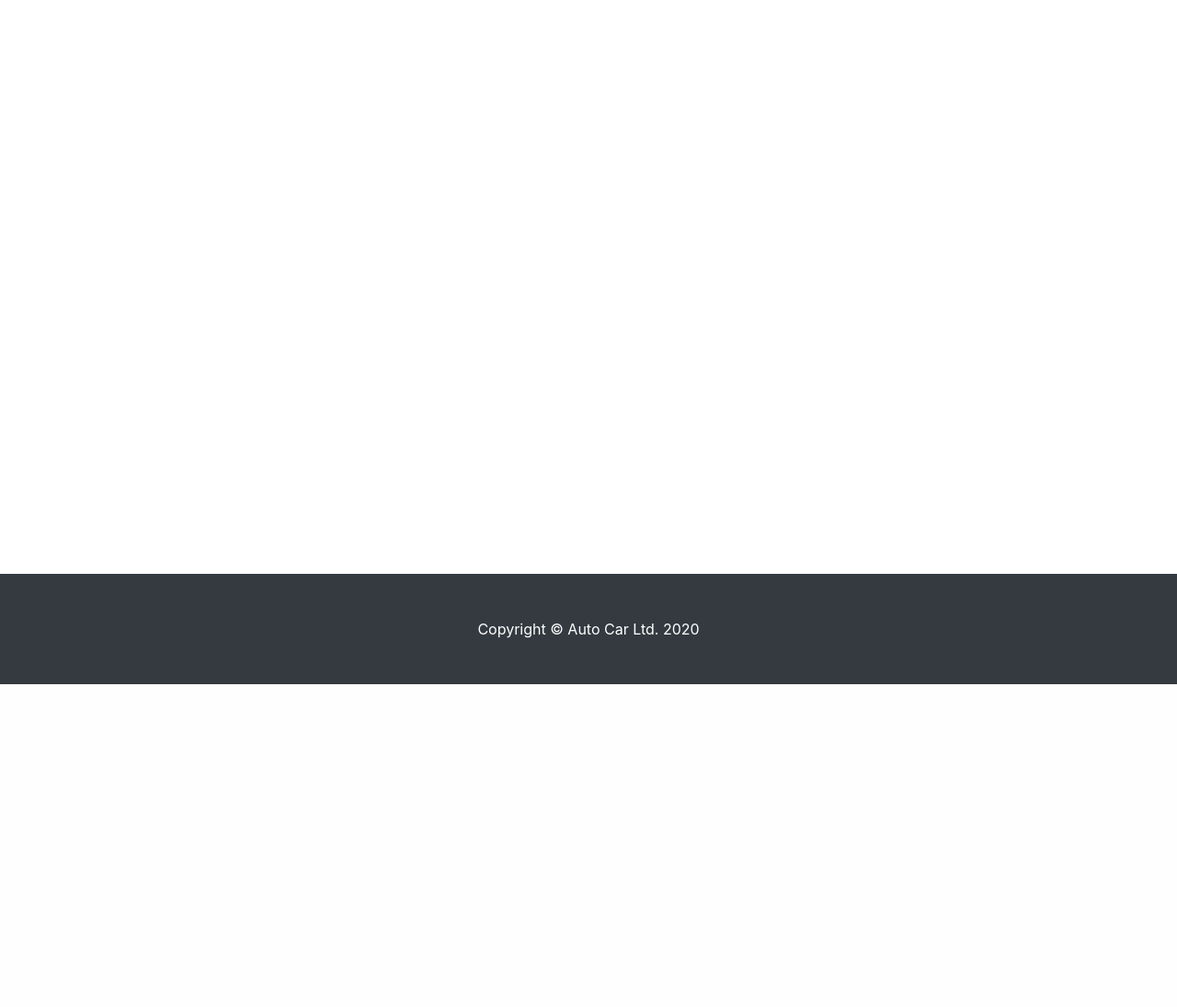
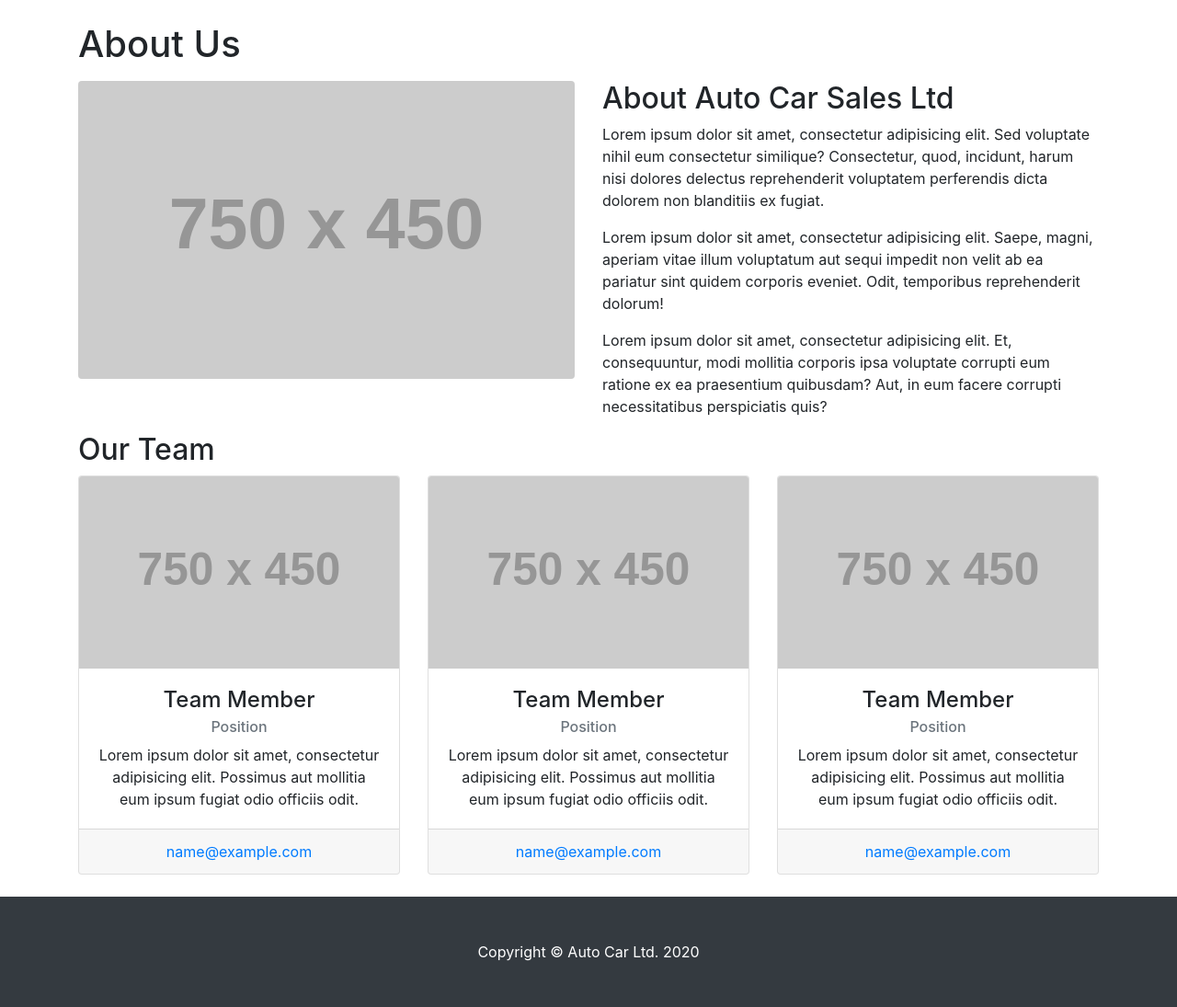
Before and after one commit to holiday526/ITP4922_lmc, a PHP site: page /?route=about in a window 1280 px wide. Shown: the part 56-1151 px from the top of the page at 92% size. Before the commit the page ends 800 px from the top, so only its background shows below. Run offline with PHP 8.4, Linux system fonts and the light colour scheme; grey boxes labelled with a size stand in for pictures from a placeholder-image service; some libraries are stand-ins or nearby versions.

Commit message:
Create aboutUs

```diff
--- a/page/aboutUs.php
+++ b/page/aboutUs.php
@@ -1,3 +1,69 @@
-<?php
+<!-- Page Content -->
+<div class="container">
 
-?>
+    <!-- Page Heading/Breadcrumbs -->
+    <h1 class="mt-4 mb-3">About Us
+    </h1>
+
+    <!-- Intro Content -->
+    <div class="row">
+        <div class="col-lg-6">
+            <img class="img-fluid rounded mb-4" src="http://placehold.it/750x450" alt="">
+        </div>
+        <div class="col-lg-6">
+            <h2>About Auto Car Sales Ltd</h2>
+            <p>Lorem ipsum dolor sit amet, consectetur adipisicing elit. Sed voluptate nihil eum consectetur similique? Consectetur, quod, incidunt, harum nisi dolores delectus reprehenderit voluptatem perferendis dicta dolorem non blanditiis ex fugiat.</p>
+            <p>Lorem ipsum dolor sit amet, consectetur adipisicing elit. Saepe, magni, aperiam vitae illum voluptatum aut sequi impedit non velit ab ea pariatur sint quidem corporis eveniet. Odit, temporibus reprehenderit dolorum!</p>
+            <p>Lorem ipsum dolor sit amet, consectetur adipisicing elit. Et, consequuntur, modi mollitia corporis ipsa voluptate corrupti eum ratione ex ea praesentium quibusdam? Aut, in eum facere corrupti necessitatibus perspiciatis quis?</p>
+        </div>
+    </div>
+    <!-- /.row -->
+
+    <!-- Team Members -->
+    <h2>Our Team</h2>
+
+    <div class="row">
+        <div class="col-lg-4 mb-4">
+            <div class="card h-100 text-center">
+                <img class="card-img-top" src="http://placehold.it/750x450" alt="">
+                <div class="card-body">
+                    <h4 class="card-title">Team Member</h4>
+                    <h6 class="card-subtitle mb-2 text-muted">Position</h6>
+                    <p class="card-text">Lorem ipsum dolor sit amet, consectetur adipisicing elit. Possimus aut mollitia eum ipsum fugiat odio officiis odit.</p>
+                </div>
+                <div class="card-footer">
+                    <a href="#">name@example.com</a>
+                </div>
+            </div>
+        </div>
+        <div class="col-lg-4 mb-4">
+            <div class="card h-100 text-center">
+                <img class="card-img-top" src="http://placehold.it/750x450" alt="">
+                <div class="card-body">
+                    <h4 class="card-title">Team Member</h4>
+                    <h6 class="card-subtitle mb-2 text-muted">Position</h6>
+                    <p class="card-text">Lorem ipsum dolor sit amet, consectetur adipisicing elit. Possimus aut mollitia eum ipsum fugiat odio officiis odit.</p>
+                </div>
+                <div class="card-footer">
+                    <a href="#">name@example.com</a>
+                </div>
+            </div>
+        </div>
+        <div class="col-lg-4 mb-4">
+            <div class="card h-100 text-center">
+                <img class="card-img-top" src="http://placehold.it/750x450" alt="">
+                <div class="card-body">
+                    <h4 class="card-title">Team Member</h4>
+                    <h6 class="card-subtitle mb-2 text-muted">Position</h6>
+                    <p class="card-text">Lorem ipsum dolor sit amet, consectetur adipisicing elit. Possimus aut mollitia eum ipsum fugiat odio officiis odit.</p>
+                </div>
+                <div class="card-footer">
+                    <a href="#">name@example.com</a>
+                </div>
+            </div>
+        </div>
+    </div>
+    <!-- /.row -->
+
+</div>
+<!-- /.container -->
```
